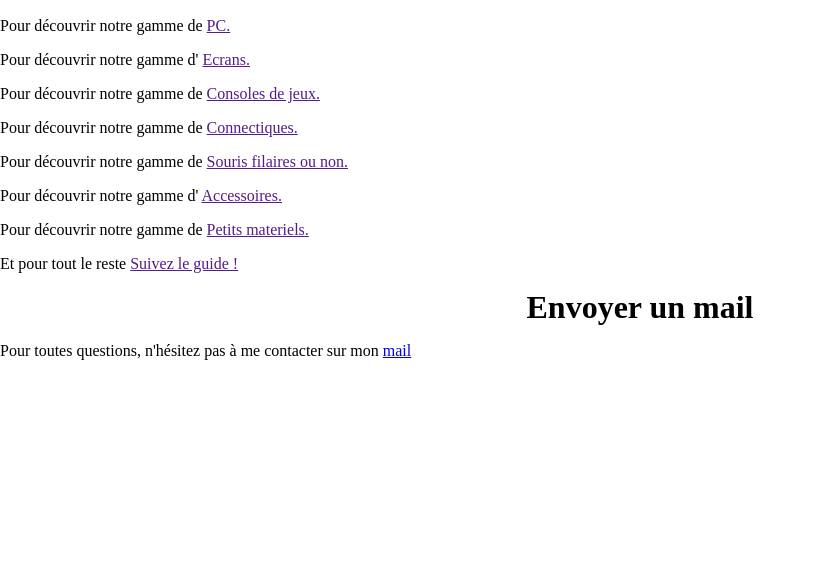
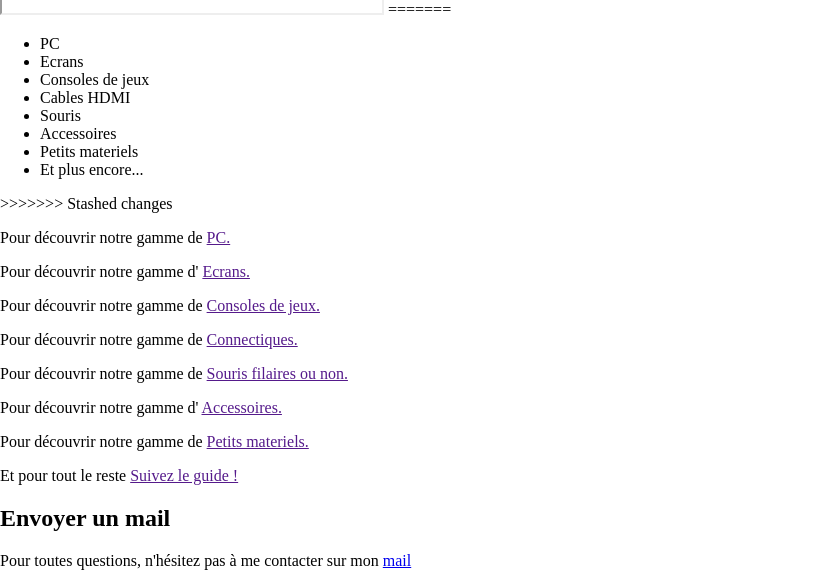
Before and after one commit to Xhaely/Le-Bazar-du-net, a plain HTML site: page Index.html in a window 1280 px wide. Shown: the part 988-1570 px from the top of the page, without its empty margins (0-816 px from the left). Before the commit the page ends 1364 px from the top, so only its background shows below. Drawn offline with Linux system fonts and the light colour scheme; grey boxes are pictures that could not be loaded.

Commit message:
Update Index.html

```diff
--- a/Index.html
+++ b/Index.html
@@ -1,5 +1,6 @@
 <!DOCTYPE html>
 <html lang="en">
+
 <head>
     <meta charset="UTF-8">
     <meta http-equiv="X-UA-Compatible" content="IE=edge">
@@ -8,32 +9,48 @@
     <link rel="stylesheet" href="Style.css">
     <link rel="shortcut icon" href="https://vu.fr/NuSp">
 </head>
+
 <body>
     <div>
         <div>
-            <h1>Le Bazar de vivi</h1>
+            <h1>Le Bazar de VIVI</h1>
 
 
             <p>Bienvenue dans l'e-commerce de demain !
-            <br>Vous trouverez ici tout le materiel informatique et gamers.
-            <br>Livrés chez vous en 2 clics et au meilleur rapport qualité/prix.</p>
+                <br>Vous trouverez ici tout le materiel informatique et gamers.
+                <br>Livrés chez vous en 2 clics et au meilleur rapport qualité/prix.
+            </p>
 
 
 
             <p>Des ordinateurs à la connectique en passant par les jeux vidéos et les consoles...
-            Tout y est pour le bonheur de chacun, de 7 à 107 ans.</p>
+                Tout y est pour le bonheur de chacun, de 7 à 107 ans.</p>
 
             <div class="block">
                 <div id="Exemplaire">
-                    <img class="myImg" alt="PC" src="https://www.grosbill.com/images/pc-gamer-universgamer.png" width="220" height="220">
-                    <img class="myImg" alt="Ecrans" src="https://images.pexels.com/photos/13988977/pexels-photo-13988977.jpeg" width="220" height="220">
-                    <img class="myImg" alt="Consoles de jeux" src="https://images.pexels.com/photos/1367036/pexels-photo-1367036.jpeg" width="220" height="220">
-                    <img class="myImg" alt="Connectique" src="https://images.pexels.com/photos/4779730/pexels-photo-4779730.jpeg" width="220" height="220">
-                    <img class="myImg" alt="Souris" src="https://images.pexels.com/photos/7430757/pexels-photo-7430757.jpeg" width="220" height="220">
-                    <img class="myImg" alt="Accessoires" src="https://images.pexels.com/photos/1038628/pexels-photo-1038628.jpeg" width="220" height="220">
-                    <img class="myImg" alt="Petits Matériels" src="https://images.pexels.com/photos/50711/board-electronics-computer-data-processing-50711.jpeg" width="220" height="220">
+                    <img class="myImg" alt="PC" src="https://www.grosbill.com/images/pc-gamer-universgamer.png"
+                        width="220" height="220">
+                    <img class="myImg" alt="Ecrans"
+                        src="https://images.pexels.com/photos/13988977/pexels-photo-13988977.jpeg" width="220"
+                        height="220">
+                    <img class="myImg" alt="Consoles de jeux"
+                        src="https://images.pexels.com/photos/1367036/pexels-photo-1367036.jpeg" width="220"
+                        height="220">
+                    <img class="myImg" alt="Connectique"
+                        src="https://images.pexels.com/photos/4779730/pexels-photo-4779730.jpeg" width="220"
+                        height="220">
+                    <img class="myImg" alt="Souris"
+                        src="https://images.pexels.com/photos/7430757/pexels-photo-7430757.jpeg" width="220"
+                        height="220">
+                    <img class="myImg" alt="Accessoires"
+                        src="https://images.pexels.com/photos/1038628/pexels-photo-1038628.jpeg" width="220"
+                        height="220">
+                    <img class="myImg" alt="Petits Matériels"
+                        src="https://images.pexels.com/photos/50711/board-electronics-computer-data-processing-50711.jpeg"
+                        width="220" height="220">
                 </div>
 
+<<<<<<< Updated upstream
             <ul>
               <li>PC</li>
               <li>Ecrans</li>
@@ -45,19 +62,34 @@
               <li>Et plus encore...</li>
             </ul>
             <iframe width="380" height="200" src="https://www.youtube.com/embed/d-ggzGbsEWE?autoplay=1&loop=1"></iframe>
+=======
+                <ul>
+                    <li>PC</li>
+                    <li>Ecrans</li>
+                    <li>Consoles de jeux</li>
+                    <li>Cables HDMI</li>
+                    <li>Souris</li>
+                    <li>Accessoires</li>
+                    <li>Petits materiels</li>
+                    <li>Et plus encore...</li>
+                </ul>
 
-            <p>Pour découvrir notre gamme de <a href=""https://www.pcvivi.com>PC.</a></p>
-            <p>Pour découvrir notre gamme d' <a href=""https://www.ecransvivi.com>Ecrans.</a></p>
-            <p>Pour découvrir notre gamme de <a href=""https://www.consolesvivi.com>Consoles de jeux.</a></p>
-            <p>Pour découvrir notre gamme de <a href=""https://www.connectiquevivi.com>Connectiques.</a></p>
-            <p>Pour découvrir notre gamme de <a href=""https://www.sourisvivi.com>Souris filaires ou non.</a></p>
-            <p>Pour découvrir notre gamme d' <a href=""https://www.accessoiresvivi.com>Accessoires.</a></p>
-            <p>Pour découvrir notre gamme de <a href=""https://www.petitsmatosvivi.com>Petits materiels.</a></p>
-            <p>Et pour tout le reste <a href=""https://www.restevivi.com>Suivez le guide !</a></p>
+>>>>>>> Stashed changes
+
+                <p>Pour découvrir notre gamme de <a href="" https://www.pcvivi.com>PC.</a></p>
+                <p>Pour découvrir notre gamme d' <a href="" https://www.ecransvivi.com>Ecrans.</a></p>
+                <p>Pour découvrir notre gamme de <a href="" https://www.consolesvivi.com>Consoles de jeux.</a></p>
+                <p>Pour découvrir notre gamme de <a href="" https://www.connectiquevivi.com>Connectiques.</a></p>
+                <p>Pour découvrir notre gamme de <a href="" https://www.sourisvivi.com>Souris filaires ou non.</a></p>
+                <p>Pour découvrir notre gamme d' <a href="" https://www.accessoiresvivi.com>Accessoires.</a></p>
+                <p>Pour découvrir notre gamme de <a href="" https://www.petitsmatosvivi.com>Petits materiels.</a></p>
+                <p>Et pour tout le reste <a href="" https://www.restevivi.com>Suivez le guide !</a></p>
 
 
-            <h1>Envoyer un mail</h1>
-            <p>Pour toutes questions, n'hésitez pas à me contacter sur mon <a href="mailto:vincent@bazar.com">mail</a></p>
+                <h2>Envoyer un mail</h2>
+                <p>Pour toutes questions, n'hésitez pas à me contacter sur mon
+                    <a href="mailto:vincent@bazar.com">mail</a>
+                </p>
 
 
 
@@ -65,12 +97,13 @@
 
 
 
+            </div>
+
         </div>
-
-    </div>
 
 
 
 
 </body>
+
 </html>
```
